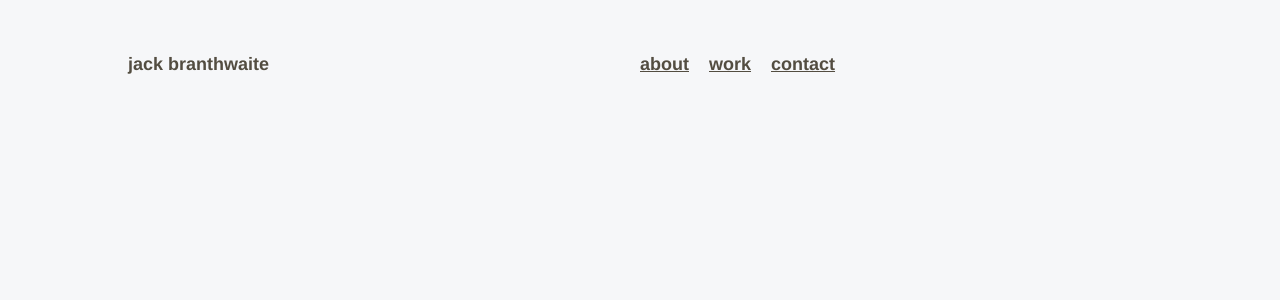
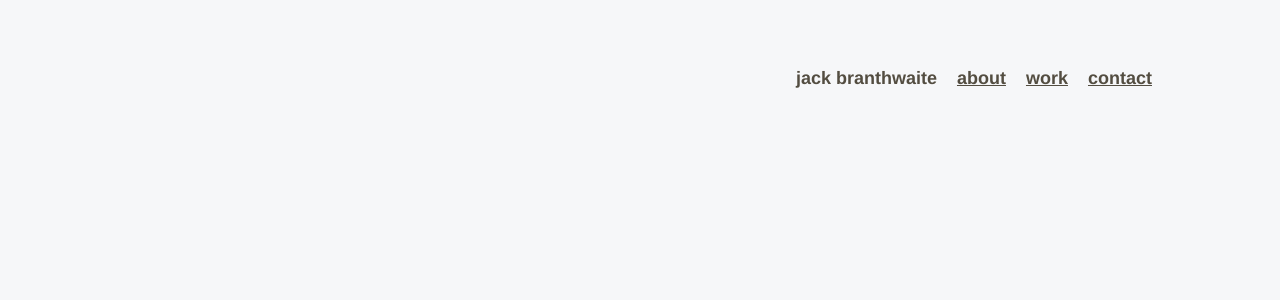
Before and after one commit to jackbran6/personal-site, a Nuxt app: page / in a window 1280 px wide. Shown: the top 300 px of the page. Built offline with nearby package versions, Linux system fonts and the light colour scheme.

Commit message:
Fix to the header

```diff
--- a/src/components/menu-bar/MenuBar.vue
+++ b/src/components/menu-bar/MenuBar.vue
@@ -20,19 +20,13 @@ export default Vue.extend({})
 .container {
   display: flex;
   flex-direction: row;
-  justify-content: space-between;
-  justify-self: center;
-  margin-top: 50px;
-  width: 80vw;
-}
-.menu {
-  align-self: flex-end;
-  display: flex;
-  flex-direction: row;
-  width: 40vw;
+  justify-content: flex-end;
+  margin-left: 10vw;
+  margin-right: 10vw;
+  margin-top: 5vw;
 }
 .menu-item {
-  padding-right: 20px;
+  padding-left: 20px;
 }
 h1 {
   margin: 0;
```
